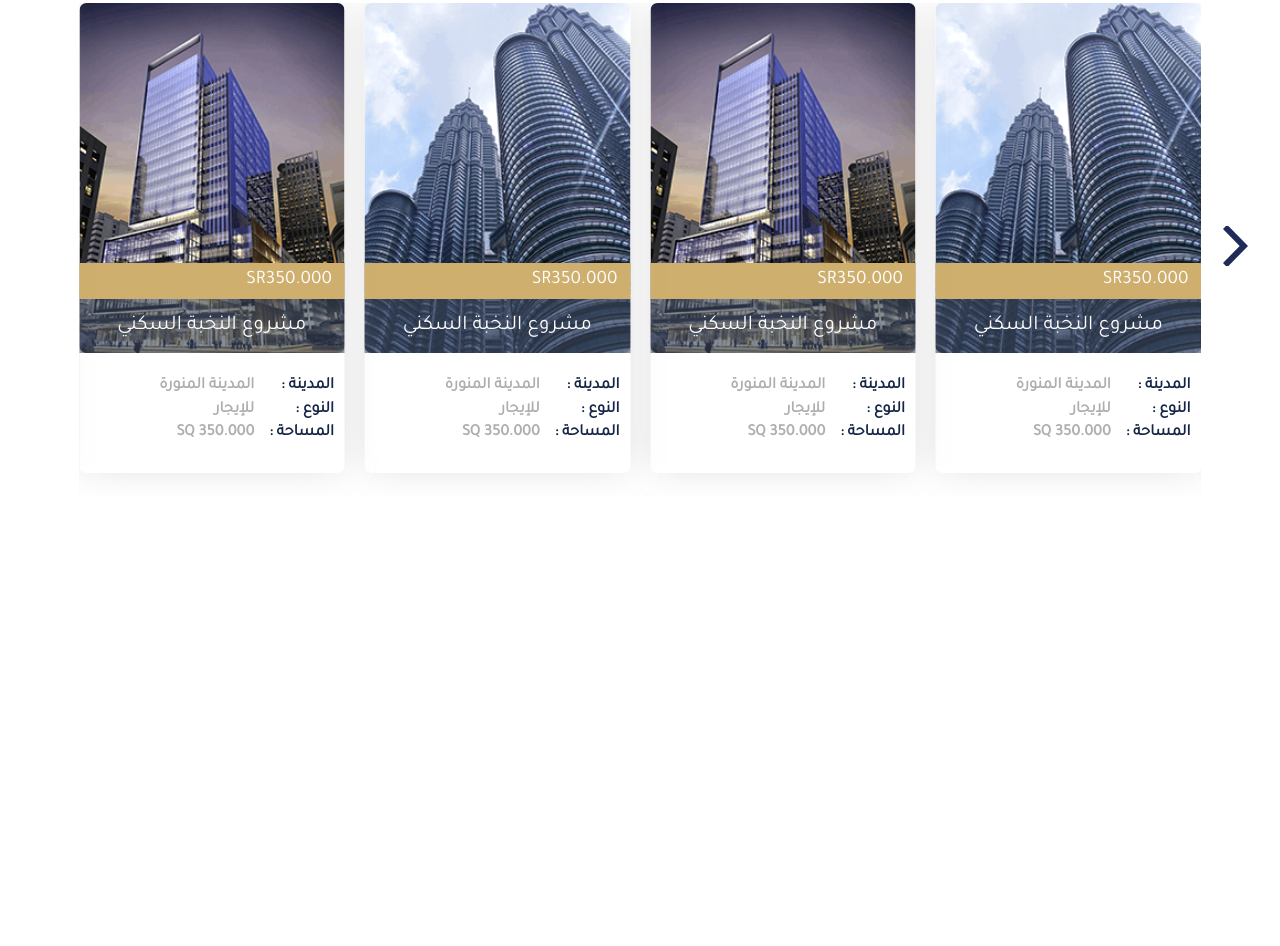
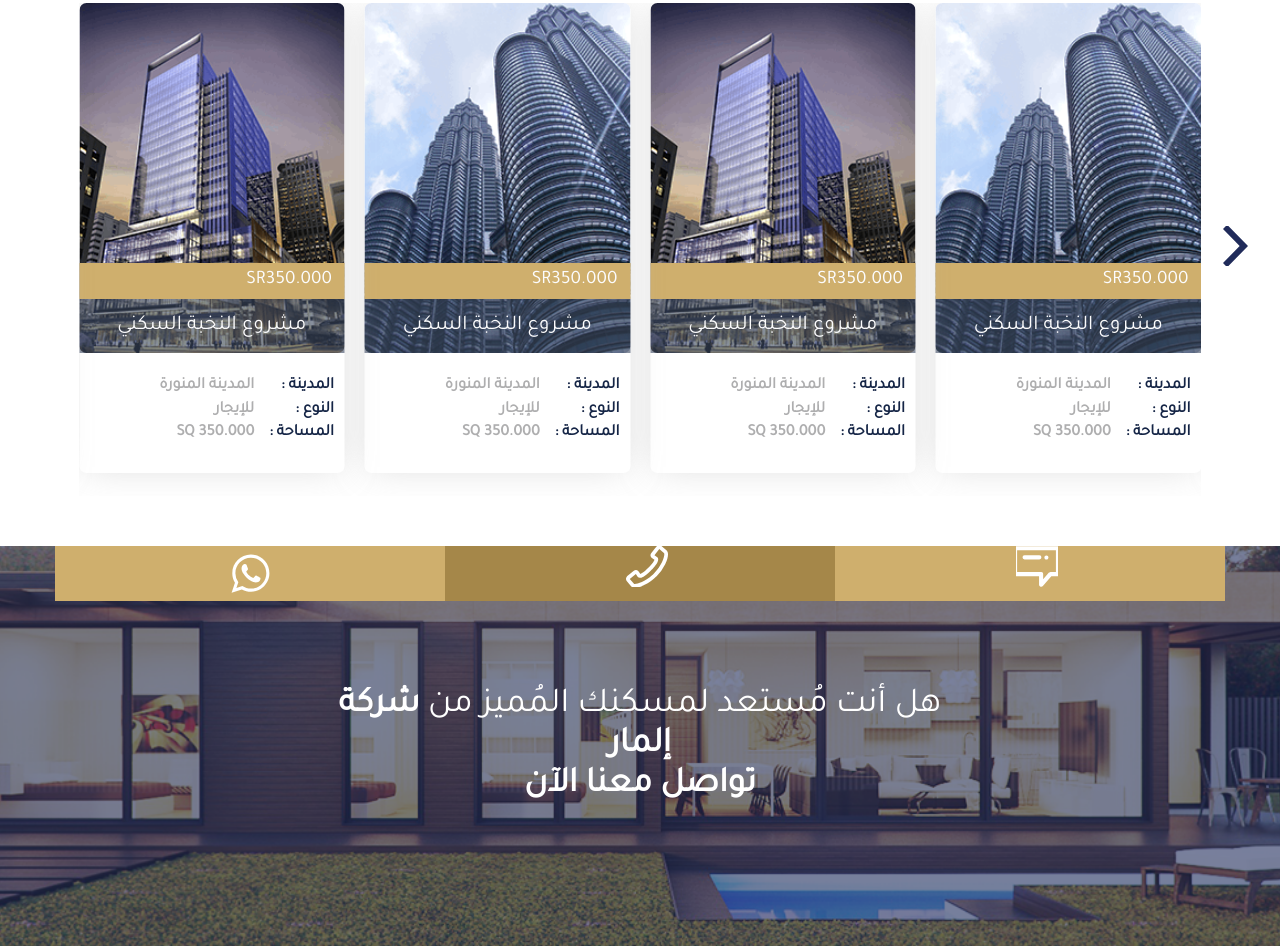
Before and after one commit to krypton225/qTech-task-2, a website: page index.html in a window 1280 px wide. Shown: the part 3289-4235 px from the top of the page. Before the commit the page ends 3835 px from the top, so only its background shows below. Drawn offline with nearby package versions, Linux system fonts and the light colour scheme; files that its build step writes are made by us from their sources.

Commit message:
ADD ready layout without bottom section

```diff
--- a/index.html
+++ b/index.html
@@ -1324,6 +1324,49 @@
                 </div>
             </div>
         </section>
+
+        <section class="ready">
+            <div class="ready__content">
+                <p class="ready__is-desc">
+                    هل أنت مُستعد لمسكنك المُميز من <strong>شركة إلمار</strong>
+                </p>
+
+                <p class="ready__contact-desc">
+                    <strong>
+                        تواصل معنا الآن
+                    </strong>
+                </p>
+            </div>
+
+            <div class="ready__contact">
+                <div class="container">
+                    <div class="ready__contact__content">
+                        <div class="ready__contact__content__item">
+                            <div class="ready__contact__content__item__img">
+                                <img src="./src/assets/svgs/message.svg" alt="Message">
+                            </div>
+                        </div>
+
+                        <div class="ready__contact__content__item">
+                            <div class="ready__contact__content__item__img">
+                                <img src="./src/assets/svgs/phone-1.svg" alt="Phone">
+                            </div>
+                        </div>
+
+                        <div class="ready__contact__content__item">
+                            <div class="ready__contact__content__item__img">
+                                <svg viewBox="0 0 32 32" class="whatsapp-ico">
+                                    <path fill="#ffffff"
+                                        d=" M19.11 17.205c-.372 0-1.088 1.39-1.518 1.39a.63.63 0 0 1-.315-.1c-.802-.402-1.504-.817-2.163-1.447-.545-.516-1.146-1.29-1.46-1.963a.426.426 0 0 1-.073-.215c0-.33.99-.945.99-1.49 0-.143-.73-2.09-.832-2.335-.143-.372-.214-.487-.6-.487-.187 0-.36-.043-.53-.043-.302 0-.53.115-.746.315-.688.645-1.032 1.318-1.06 2.264v.114c-.015.99.472 1.977 1.017 2.78 1.23 1.82 2.506 3.41 4.554 4.34.616.287 2.035.888 2.722.888.817 0 2.15-.515 2.478-1.318.13-.33.244-.73.244-1.088 0-.058 0-.144-.03-.215-.1-.172-2.434-1.39-2.678-1.39zm-2.908 7.593c-1.747 0-3.48-.53-4.942-1.49L7.793 24.41l1.132-3.337a8.955 8.955 0 0 1-1.72-5.272c0-4.955 4.04-8.995 8.997-8.995S25.2 10.845 25.2 15.8c0 4.958-4.04 8.998-8.998 8.998zm0-19.798c-5.96 0-10.8 4.842-10.8 10.8 0 1.964.53 3.898 1.546 5.574L5 27.176l5.974-1.92a10.807 10.807 0 0 0 16.03-9.455c0-5.958-4.842-10.8-10.802-10.8z"
+                                        fill-rule="evenodd">
+                                    </path>
+                                </svg>
+                            </div>
+                        </div>
+                    </div>
+                </div>
+            </div>
+        </section>
     </main>
 
     <script src="./src/js/main.js" type="module"></script>
--- a/src/scss/layouts/_index.scss
+++ b/src/scss/layouts/_index.scss
@@ -9,3 +9,5 @@
 @import "./project-turkey";
 
 @import "./project-dubai";
+
+@import "./ready";
--- /dev/null
+++ b/src/scss/layouts/_ready.scss
@@ -0,0 +1,82 @@
+.ready {
+    width: 100%;
+    min-height: 40rem;
+    position: relative;
+    background-image: url("../src/assets/images/footer-pic.webp");
+    @include reset-bg;
+
+    @media (min-width: 1151px) {
+        padding-top: 5.5rem !important;
+    }
+
+    @media (min-width: 991px) and (max-width: 1150px) {
+        padding: 3rem 0 !important;
+    }
+
+    @media (min-width: 768px) and (max-width: 990px) {
+        padding: 3rem 0;
+    }
+
+    @media (min-width: 577px) and (max-width: 767px) {
+        padding: 3.5rem 0;
+    }
+
+    @media (max-width: 600px) {
+        padding: 3.5rem 0;
+    }
+
+    &__content {
+        @include hero-img;
+
+        p {
+            text-align: center;
+            font-size: 3.5rem;
+            color: white;
+        }
+    }
+
+    .container {
+        position: relative;
+    }
+
+    &__contact {
+        min-height: 10rem;
+        position: relative;
+
+        &__content {
+            width: 100%;
+            position: absolute;
+            left: 0;
+            bottom: -50%;
+            @include grid-columns(3);
+
+            &__item {
+                width: 100%;
+                @include flex-center-row;
+
+                &:nth-child(1),
+                &:nth-child(3) {
+                    background-color: $light-beige-color;
+                }
+
+                &:nth-child(2) {
+                    background-color: $dark-beige-color;
+                }
+
+                &__img {
+                    width: 5.5rem;
+                    height: 5.5rem;
+
+                    img {
+                        width: 75%;
+                        height: 75%;
+                    }
+
+                    img {
+                        @include prefixing(object-fit, cover);
+                    }
+                }
+            }
+        }
+    }
+}
```
